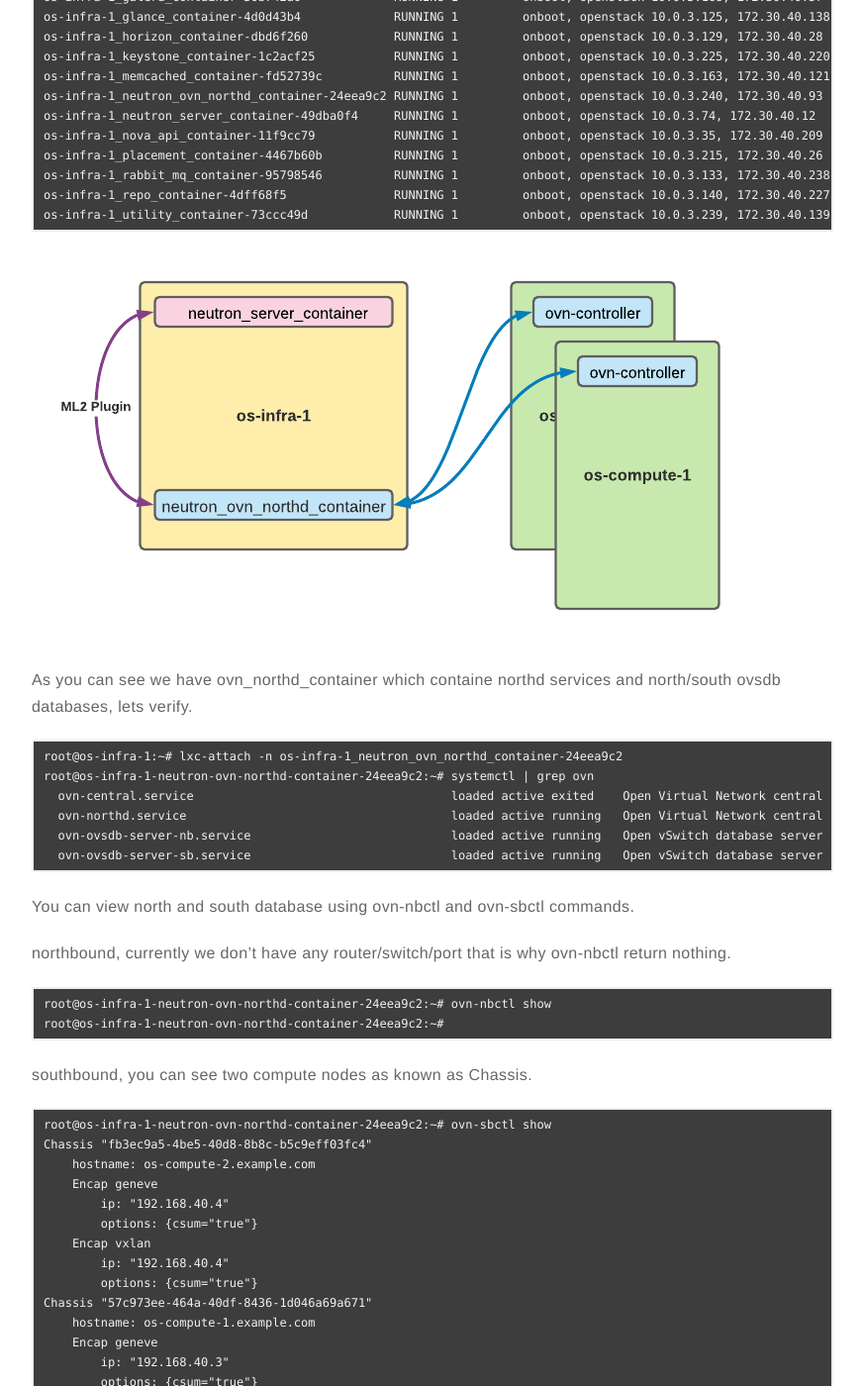
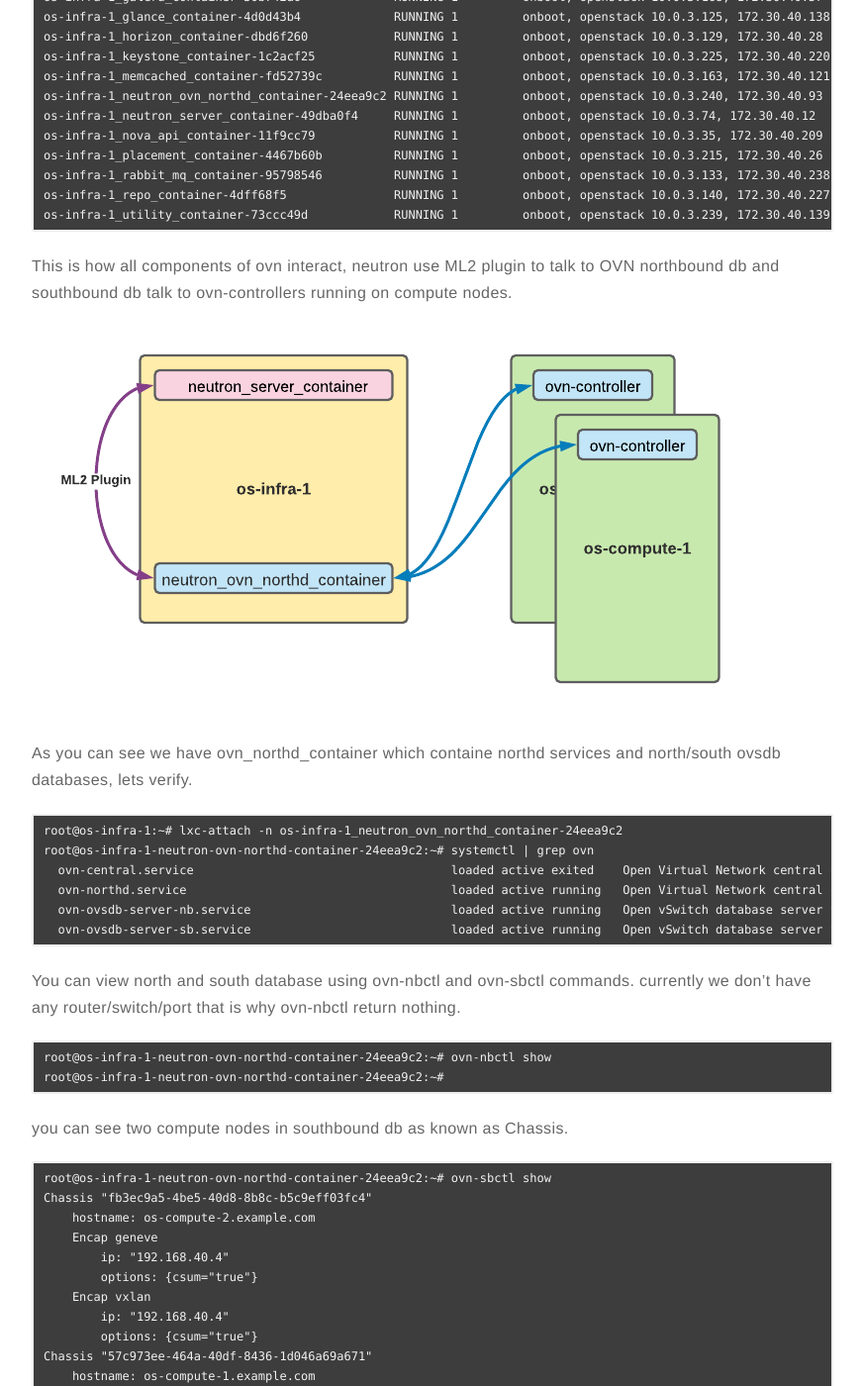
Before and after one commit to satishdotpatel/satishdotpatel.github.io, a Jekyll site: the page built from _posts/2021-03-29-openstack-ansible-ovn-deployment.markdown, in a window 1280 px wide and 1400 px high, scrolled down 5548 px. Shown: the whole window at 99% size, without its empty margins (203-1076 px from the left). Built offline with Jekyll 4.4.1, drawn with Linux system fonts in a browser that asks for light colours; comment, search, counter and statistics services are not loaded.

Commit message:
openstack ovn

````diff
--- a/_posts/2021-03-29-openstack-ansible-ovn-deployment.markdown
+++ b/_posts/2021-03-29-openstack-ansible-ovn-deployment.markdown
@@ -276,6 +276,8 @@
 os-infra-1_utility_container-73ccc49d            RUNNING 1         onboot, openstack 10.0.3.239, 172.30.40.139 -    false
 ```
 
+This is how all components of ovn interact, neutron use ML2 plugin to talk to OVN northbound db and southbound db talk to ovn-controllers running on compute nodes.
+
 ![<img>](/assets/images/2021-03-29-openstack-ansible-ovn-deployment/ovn-flow.png)
 
 As you can see we have ovn_northd_container which containe northd services and north/south ovsdb databases, lets verify.
@@ -289,16 +291,14 @@
   ovn-ovsdb-server-sb.service                            loaded active running   Open vSwitch database server for OVN Southbound database
 ```
 
-You can view north and south database using ovn-nbctl and ovn-sbctl commands.
-
-northbound, currently we don't have any router/switch/port that is why ovn-nbctl return nothing.
+You can view north and south database using ovn-nbctl and ovn-sbctl commands. currently we don't have any router/switch/port that is why ovn-nbctl return nothing.
 
 ```
 root@os-infra-1-neutron-ovn-northd-container-24eea9c2:~# ovn-nbctl show
 root@os-infra-1-neutron-ovn-northd-container-24eea9c2:~#
 ```
 
-southbound, you can see two compute nodes as known as Chassis.
+you can see two compute nodes in southbound db as known as Chassis.
 
 ```
 root@os-infra-1-neutron-ovn-northd-container-24eea9c2:~# ovn-sbctl show
````
